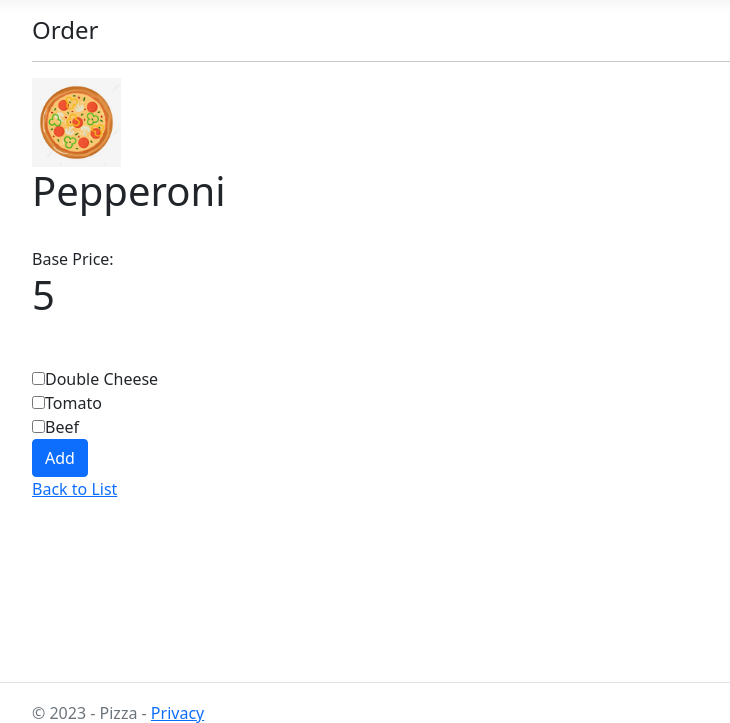
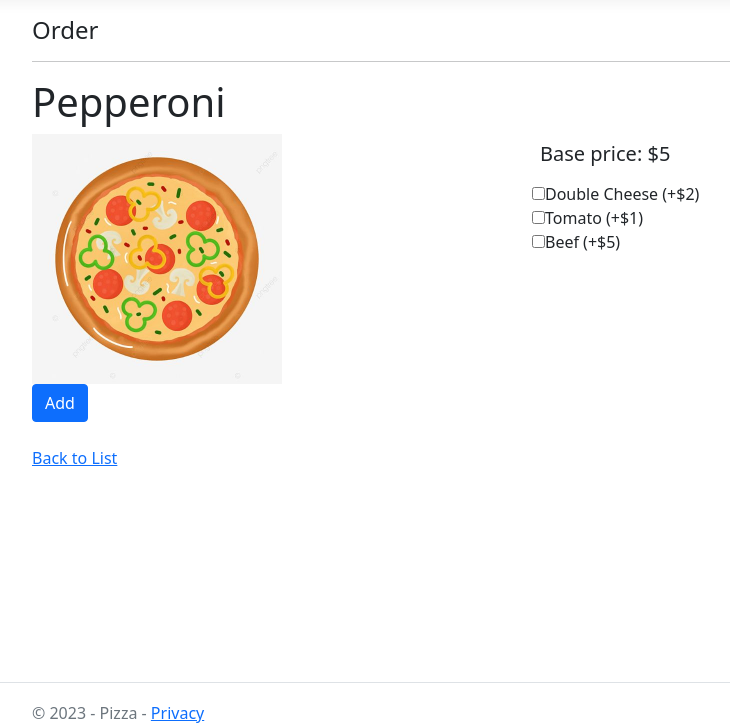
Before and after one commit to OlegKravets/Pizzaria, an ASP.NET Core app: a page that uses Pizzaria/Pages/CreateOrder.cshtml in a window 1280 px wide. Shown: the part 57-780 px from the top of the page, without its empty margins (50-780 px from the left). Run offline with ASP.NET Core 8, Linux system fonts and the light colour scheme; data comes from the database, SQL or seed files in the repository; style sheets or scripts are compiled from the project's sources.

Commit message:
- Hide FinishOrder button on index page;
- Redesing Order page;
- Add "Delete" order on Final page

```diff
--- a/Pizzaria/Pages/CreateOrder.cshtml
+++ b/Pizzaria/Pages/CreateOrder.cshtml
@@ -8,34 +8,38 @@
 <h4>Order</h4>
 <hr />
 <div class="row">
-    <div class="col-md-4">
     <form method="post">
-           <div class="form-group col-3 mb-5">
+        <h1 style="text-align:left;">@Model.SelectedPizza.Name</h1>
+        <div class="d-flex flex-row">
+            <div>
                 @{
                     string imagePath = "~/Images/Pizzas/" + (@Model.SelectedPizza.Name + ".jpg");
-                    <img src="@imagePath" class="w-100" asp-append-version="true" />
+                    <img src="@imagePath" class="col-6" asp-append-version="true" />
                 }
-                <input type="hidden" asp-for="SelectedPizza.Id" />
-                <h1 style="text-align:left;">@Model.SelectedPizza.Name</h1>
-                <br />
-                <label>Base Price:</label>
-                <h1 style="text-align:left;">@Model.SelectedPizza.BasePrice</h1>
+            </div>
+            <div class="d-flex flex-column">
+                <div class="p-2">
+                    <h5 style="text-align:left;">Base price: $@Model.SelectedPizza.BasePrice</h5>
                 </div>
 
-            <div class="form-group">
-                <input type="checkbox" asp-for="CurrentOrder.IsDoubleCheese" placeholder="Double Cheese" />Double Cheese
+                <div class="form-group pb-4">
+                    <input type="checkbox" asp-for="CurrentOrder.IsDoubleCheese" placeholder="Double Cheese" />Double Cheese (+$@Models.Order.DoubleCheesePrice)
                     <br />
-                <input type="checkbox" asp-for="CurrentOrder.IsTomato" placeholder="Tomato" />Tomato
+                    <input type="checkbox" asp-for="CurrentOrder.IsTomato" placeholder="Tomato" />Tomato (+$@Models.Order.TomatoPrice)
                     <br />
-                <input type="checkbox" asp-for="CurrentOrder.IsBeef" placeholder="Beef" />Beef
+                    <input type="checkbox" asp-for="CurrentOrder.IsBeef" placeholder="Beef" />Beef (+$@Models.Order.BeefPrice)
                     <br />
                 </div>
+            </div>
+            <div class="p-2">
+                <input type="hidden" asp-for="SelectedPizza.Id" />
+            </div>
+        </div>
 
-            <div class="form-group">
+        <div class="form-group pb-4">
             <input type="submit" class="btn btn-primary" value="Add" />
         </div>
     </form>
-    </div>
 </div>
 
 <div>
@@ -43,5 +47,7 @@
 </div>
 
 @section Scripts {
-    @{await Html.RenderPartialAsync("_ValidationScriptsPartial");}
+    @{
+    await Html.RenderPartialAsync("_ValidationScriptsPartial");
 }
+}
--- a/Pizzaria/Pages/Index.cshtml
+++ b/Pizzaria/Pages/Index.cshtml
@@ -24,5 +24,8 @@
             </div>
         }
     </div>
-    <a class="btn btn-primary mt-1" asp-area="" asp-page="Final">Finish my order</a>
+    @if (@Model.HasOrders)
+    {
+        <a class="btn btn-primary mt-1" dis asp-area="" asp-page="Final">Finish my order</a>
+    }
 </div>
--- a/Pizzaria/Pages/Index.cshtml.cs
+++ b/Pizzaria/Pages/Index.cshtml.cs
@@ -8,6 +8,8 @@
     {
         private readonly ApplicationDbContext _dbContext;
         private Customer _customer;
+
+        public bool HasOrders { get; private set; }
 
         public List<Pizza> PizzaList = new List<Pizza>();
 
@@ -22,6 +24,8 @@
         {
             PizzaList = _dbContext.Pizzas.ToList();
             HttpContext.Session.SetInt32($"{nameof(Customer)}.{nameof(Customer.Id)}", Customer.Id);
+
+            HasOrders = _dbContext.PizzaOrders.Any(o => o.CurrentCustomerId == _customer.Id);
         }
     }
 }
```
Also changed, not shown: Pizzaria/Models/Order.cs (+7 -3 lines), Pizzaria/Pages/Final.cshtml (+7 -1 lines), Pizzaria/Pages/Final.cshtml.cs (+16 -0 lines), 1 other file. Lines whose indentation alone changed are shown as unchanged.
